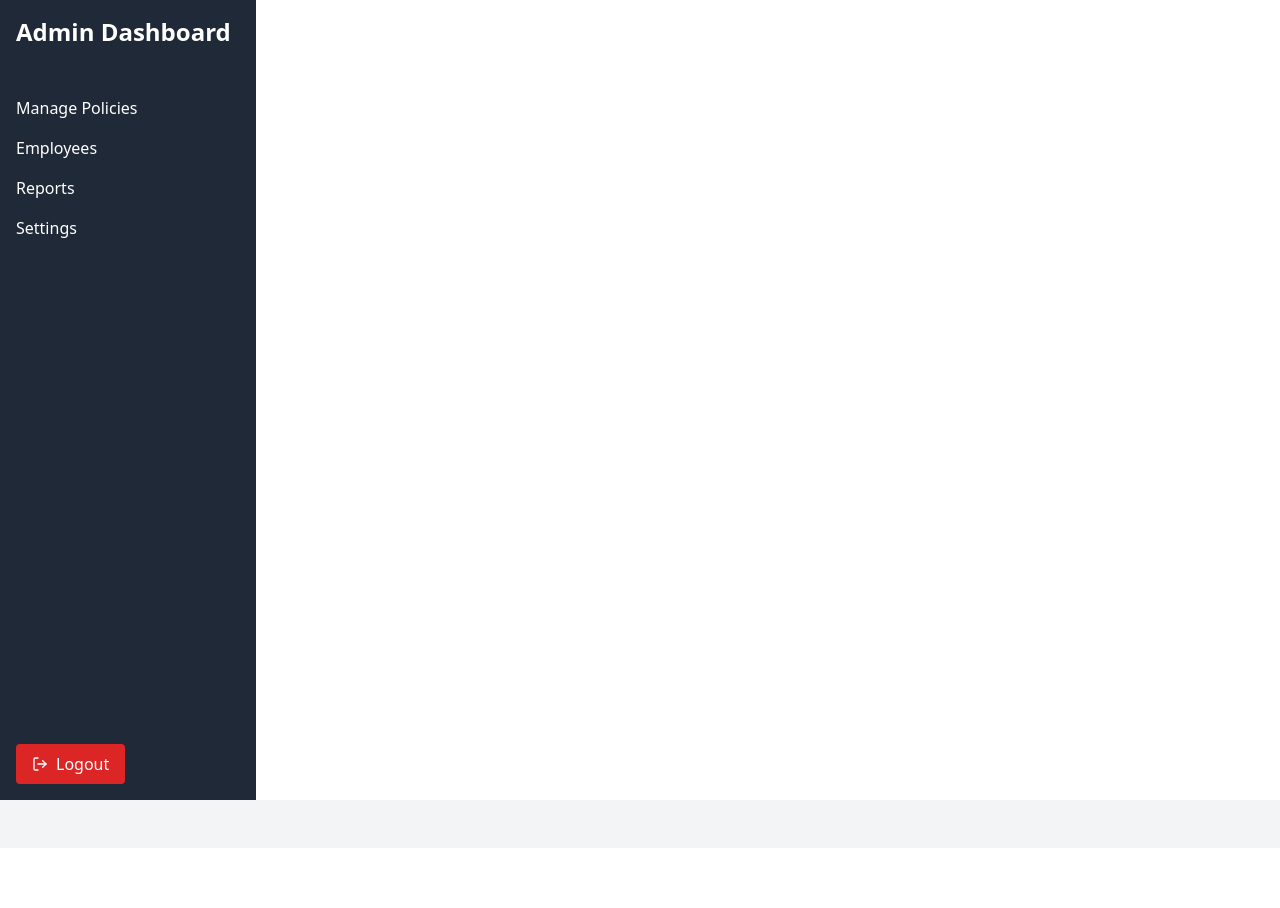
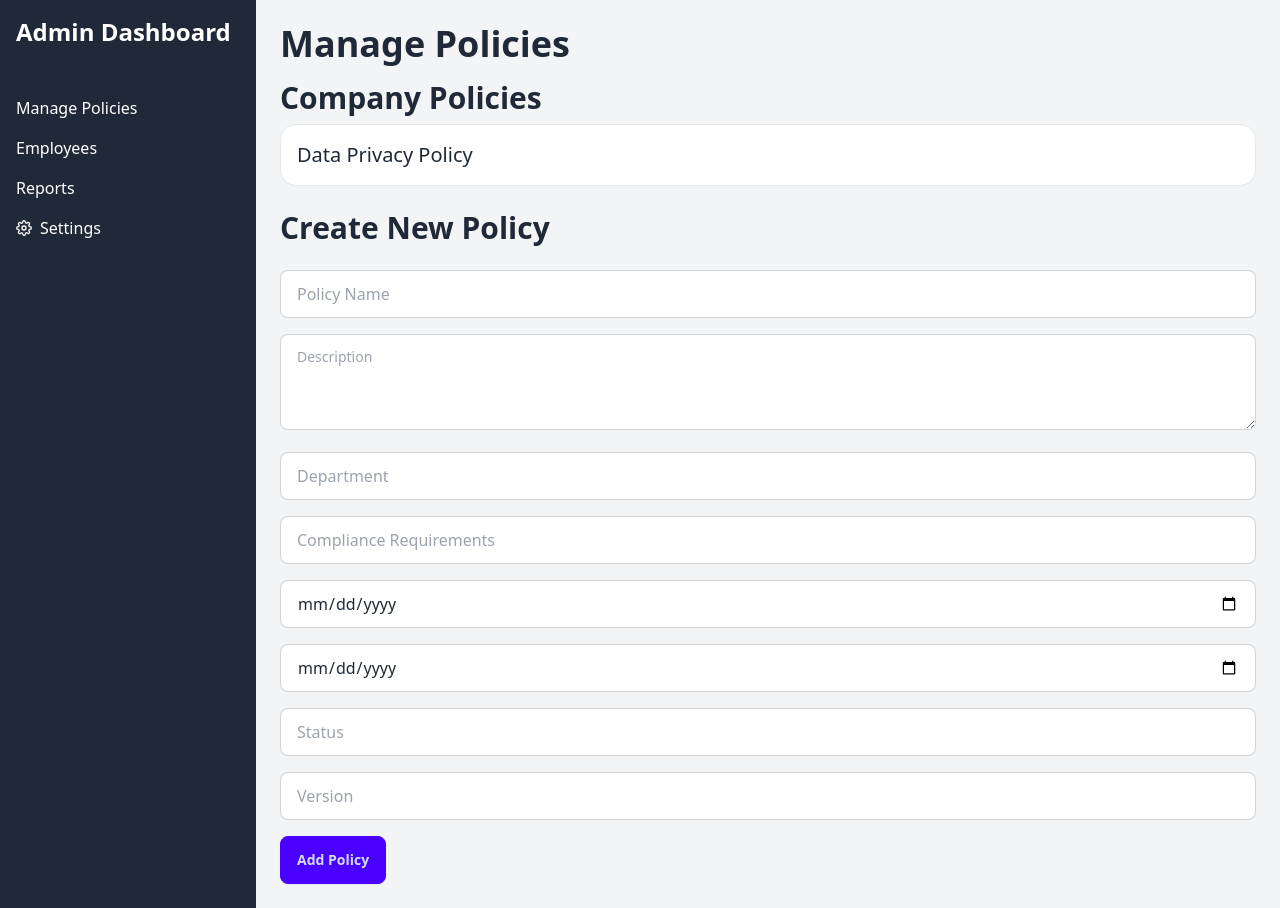
Before and after one commit to Dulitha99/Compliance-tracker, a React (Vite) app in the folder frontend/: page /admindashboard in a window 1280 px wide. Before the commit the page ends 848 px from the top, so only its background shows below. Built offline with nearby package versions, Linux system fonts and the light colour scheme.

Commit message:
admin dashboard updated

```diff
--- a/frontend/src/App.jsx
+++ b/frontend/src/App.jsx
@@ -8,6 +8,7 @@ import AdminDashboard from "./pages/admin/admindashboard"
 import UserDashboard from "./pages/userdashboard/userdashboard";
 import SettingsUser from "./pages/userdashboard/settings";
 import UserPolicies from "./pages/userdashboard/policies"
+import AdminSettings from "./pages/admin/adminsettings"
 
 
 const App = () => {
@@ -22,6 +23,7 @@ const App = () => {
         <Route path="/userdashboard" element={<UserDashboard />} />
         <Route path="/usersettings" element={<SettingsUser />} />
         <Route path="/userpolicies" element={<UserPolicies />} />
+        <Route path="/adminsettings" element={<AdminSettings />} />
         <Route path="*" element={<Navigate to="/" />} />
       </Routes>
     </div>
--- a/frontend/src/pages/admin/admindashboard.jsx
+++ b/frontend/src/pages/admin/admindashboard.jsx
@@ -1,15 +1,60 @@
-import React from 'react';
-import { Link, Outlet } from 'react-router-dom';
-import { FiLogOut } from 'react-icons/fi'; // Import the logout icon
+import React, { useState } from 'react';
+import { Link } from 'react-router-dom';
+import { FiSettings } from 'react-icons/fi';
 
 const Dashboard = () => {
-  const handleLogout = () => {
-    // Implement logout logic here
-    console.log('Logged out');
+  const [policies, setPolicies] = useState([
+    {
+      policyName: 'Data Privacy Policy',
+      description: 'A policy outlining how data privacy is maintained.',
+      department: 'IT',
+      complianceRequirements: 'GDPR, CCPA',
+      effectiveDate: '2024-09-01',
+      reviewDate: '2025-09-01',
+      status: 'Active',
+      version: '1.0',
+    },
+    // Add more dummy data as needed
+  ]);
+
+  const [newPolicy, setNewPolicy] = useState({
+    policyName: '',
+    description: '',
+    department: '',
+    complianceRequirements: '',
+    effectiveDate: '',
+    reviewDate: '',
+    status: '',
+    version: '',
+  });
+
+  const handleChange = (e) => {
+    const { name, value } = e.target;
+    setNewPolicy({ ...newPolicy, [name]: value });
+  };
+
+  const handleSubmit = (e) => {
+    e.preventDefault();
+    setPolicies([...policies, newPolicy]);
+    setNewPolicy({
+      policyName: '',
+      description: '',
+      department: '',
+      complianceRequirements: '',
+      effectiveDate: '',
+      reviewDate: '',
+      status: '',
+      version: '',
+    });
+  };
+
+  const handleDelete = (index) => {
+    const updatedPolicies = policies.filter((_, i) => i !== index);
+    setPolicies(updatedPolicies);
   };
 
   return (
-    <div className="flex flex-col min-h-screen">
+    <div className="flex min-h-screen">
       <aside className="w-64 bg-gray-800 text-white min-h-screen">
         <div className="p-4">
           <h2 className="text-2xl font-bold">Admin Dashboard</h2>
@@ -17,7 +62,7 @@ const Dashboard = () => {
         <nav className="mt-6">
           <ul>
             <li className="hover:bg-gray-700">
-              <Link to="/manage-policies" className="block px-4 py-2">Manage Policies</Link>
+              <Link to="/admindashboard" className="block px-4 py-2">Manage Policies</Link>
             </li>
             <li className="hover:bg-gray-700">
               <Link to="/employees" className="block px-4 py-2">Employees</Link>
@@ -26,19 +71,113 @@ const Dashboard = () => {
               <Link to="/reports" className="block px-4 py-2">Reports</Link>
             </li>
             <li className="hover:bg-gray-700">
-              <Link to="/settings" className="block px-4 py-2">Settings</Link>
+              <Link to="/adminsettings" className="block px-4 py-2 flex items-center">
+                <FiSettings className="mr-2" /> Settings
+              </Link>
             </li>
           </ul>
         </nav>
-        <button
-          onClick={handleLogout}
-          className="absolute bottom-4 left-4 flex items-center bg-red-600 text-white px-4 py-2 rounded"
-        >
-          <FiLogOut className="mr-2" /> Logout
-        </button>
       </aside>
       <main className="flex-1 p-6 bg-gray-100">
-        <Outlet />
+        <h1 className="text-4xl font-bold mb-4">Manage Policies</h1>
+
+        <div className="mb-6">
+          <h2 className="text-3xl font-semibold mb-2">Company Policies</h2>
+          {policies.map((policy, index) => (
+            <div key={index} className="mb-2">
+              <div className="collapse border border-base-300 bg-base-100 rounded-box">
+                <input type="checkbox" />
+                <div className="collapse-title text-xl font-medium">
+                  {policy.policyName}
+                </div>
+                <div className="collapse-content">
+                  <p className="mb-2">{policy.description}</p>
+                  <p>Department: {policy.department}</p>
+                  <p>Compliance Requirements: {policy.complianceRequirements}</p>
+                  <p>Effective Date: {policy.effectiveDate}</p>
+                  <p>Review Date: {policy.reviewDate}</p>
+                  <p>Status: {policy.status}</p>
+                  <p>Version: {policy.version}</p>
+                  <button className="btn btn-error" onClick={() => handleDelete(index)}>Delete</button>
+                </div>
+              </div>
+            </div>
+          ))}
+        </div>
+
+        <form onSubmit={handleSubmit} className="space-y-4">
+          <h2 className="text-3xl font-semibold mb-2">Create New Policy</h2>
+          <input
+            type="text"
+            name="policyName"
+            placeholder="Policy Name"
+            value={newPolicy.policyName}
+            onChange={handleChange}
+            className="input input-bordered w-full"
+            required
+          />
+          <textarea
+            name="description"
+            placeholder="Description"
+            value={newPolicy.description}
+            onChange={handleChange}
+            className="textarea textarea-bordered w-full h-24"
+            required
+          />
+          <input
+            type="text"
+            name="department"
+            placeholder="Department"
+            value={newPolicy.department}
+            onChange={handleChange}
+            className="input input-bordered w-full"
+            required
+          />
+          <input
+            type="text"
+            name="complianceRequirements"
+            placeholder="Compliance Requirements"
+            value={newPolicy.complianceRequirements}
+            onChange={handleChange}
+            className="input input-bordered w-full"
+            required
+          />
+          <input
+            type="date"
+            name="effectiveDate"
+            value={newPolicy.effectiveDate}
+            onChange={handleChange}
+            className="input input-bordered w-full"
+            required
+          />
+          <input
+            type="date"
+            name="reviewDate"
+            value={newPolicy.reviewDate}
+            onChange={handleChange}
+            className="input input-bordered w-full"
+            required
+          />
+          <input
+            type="text"
+            name="status"
+            placeholder="Status"
+            value={newPolicy.status}
+            onChange={handleChange}
+            className="input input-bordered w-full"
+            required
+          />
+          <input
+            type="text"
+            name="version"
+            placeholder="Version"
+            value={newPolicy.version}
+            onChange={handleChange}
+            className="input input-bordered w-full"
+            required
+          />
+          <button type="submit" className="btn btn-primary">Add Policy</button>
+        </form>
       </main>
     </div>
   );
--- /dev/null
+++ b/frontend/src/pages/admin/adminsettings.jsx
@@ -0,0 +1,50 @@
+import React from 'react';
+import { Link } from 'react-router-dom'; // Import Link from react-router-dom
+
+const Settings = () => {
+  const adminDetails = {
+    username: "adminUser123",
+    email: "admin@example.com",
+    company: {
+      companyName: "Tech Innovations Ltd.",
+      industry: "Technology",
+      location: {
+        address: "123 Tech Street",
+        city: "Melbourne",
+        state: "VIC",
+        country: "Australia",
+        postalCode: "3000"
+      },
+      employeesCount: 50,
+      establishedDate: "2015-06-15",
+      contactInfo: {
+        email: "contact@techinnovations.com",
+        phone: "+61 123 456 789"
+      }
+    }
+  };
+
+  return (
+    <div className="bg-white p-6 rounded-lg shadow-lg max-w-2xl mx-auto">
+      <h2 className="text-2xl font-bold mb-4">Admin Details</h2>
+      <div className="space-y-4">
+        <p><strong>Username:</strong> {adminDetails.username}</p>
+        <p><strong>Email:</strong> {adminDetails.email}</p>
+        <h3 className="font-bold">Company Information</h3>
+        <p><strong>Company Name:</strong> {adminDetails.company.companyName}</p>
+        <p><strong>Industry:</strong> {adminDetails.company.industry}</p>
+        <p><strong>Location:</strong> {`${adminDetails.company.location.address}, ${adminDetails.company.location.city}, ${adminDetails.company.location.state}, ${adminDetails.company.location.country} - ${adminDetails.company.location.postalCode}`}</p>
+        <p><strong>Employees Count:</strong> {adminDetails.company.employeesCount}</p>
+        <p><strong>Established Date:</strong> {adminDetails.company.establishedDate}</p>
+        <h3 className="font-bold">Contact Information</h3>
+        <p><strong>Email:</strong> {adminDetails.company.contactInfo.email}</p>
+        <p><strong>Phone:</strong> {adminDetails.company.contactInfo.phone}</p>
+      </div>
+      <Link to="/logout" className="mt-6 inline-block bg-red-600 text-white px-4 py-2 rounded">
+        Logout
+      </Link>
+    </div>
+  );
+};
+
+export default Settings;
```
